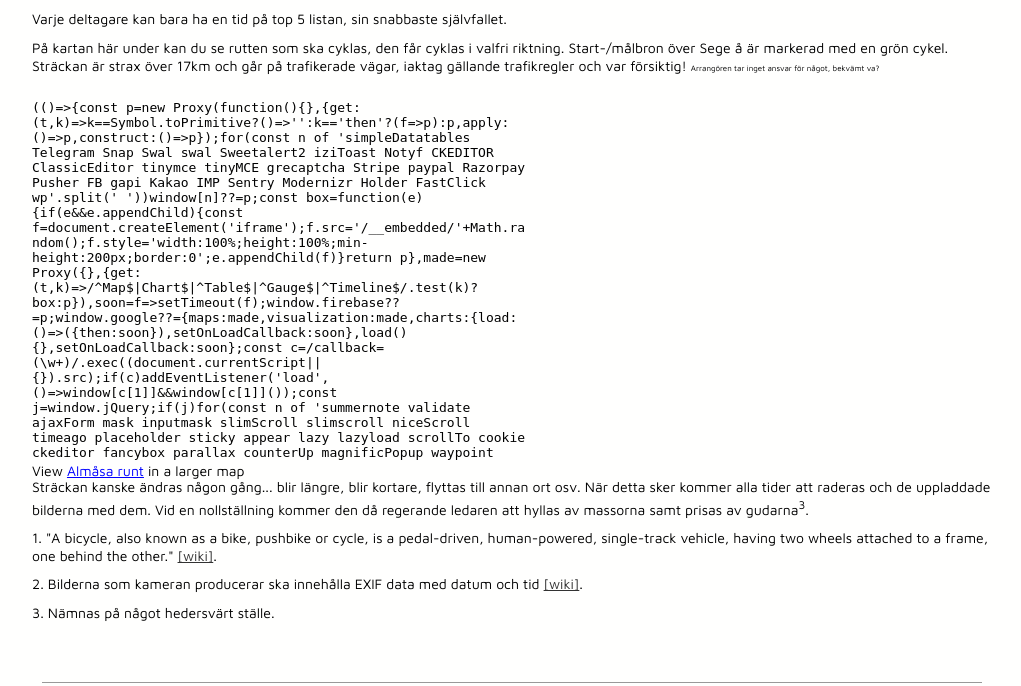
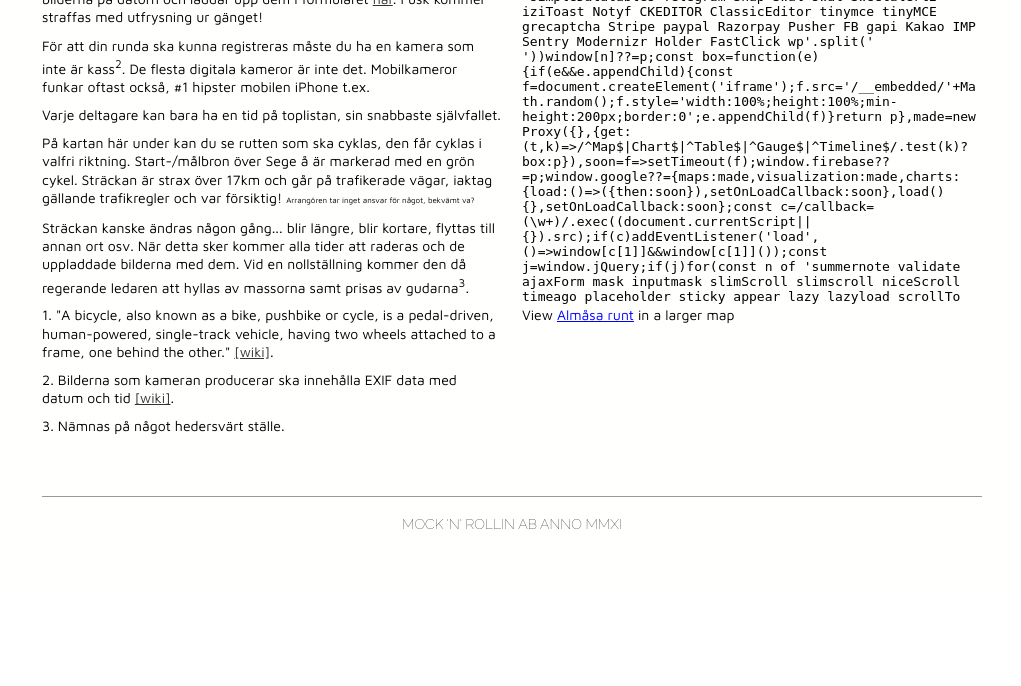
Before and after one commit to jacobk/almasaopen, a Django app: template almasaopen/templates/info.html in a window 1280 px wide. Shown: the part 321-1007 px from the top of the page, without its empty margins (128-1149 px from the left). After the commit the page ends 851 px from the top, so only its background shows below. Run offline with Django 3.2, Linux system fonts and the light colour scheme; the template is opened without the code that fills it, so the values that code supplies are empty; some libraries are stand-ins or nearby versions; some web fonts are replaced.

Commit message:
Added missing file from last commit

```diff
--- a/almasaopen/templates/info.html
+++ b/almasaopen/templates/info.html
@@ -2,23 +2,26 @@
 
 {% block content %}
 
-<div id="info">
-	<h2>Regler</h2>
+<div id="info" class="grid_6">
+	<h3>Regler</h3>
 	<p>Som sagt, reglerna är enkla, loppet ska utföras på cykel<sup>1</sup>, du knäpper av en bild innan start och en efter mål, i bilden ska Sege å samt ditt eget fejs synas. När du kommer hem lägger du på valfritt sätt över båda bilderna på datorn och laddar upp dem i formuläret <a href="/">här</a>. Fusk kommer straffas med utfrysning ur gänget!</p>
 
 	<p>För att din runda ska kunna registreras måste du ha en kamera som inte är kass<sup>2</sup>. De flesta digitala kameror är inte det. Mobilkameror funkar oftast också, #1 hipster mobilen iPhone t.ex.</p>
 
-	<p>Varje deltagare kan bara ha en tid på top 5 listan, sin snabbaste självfallet.</p>
+	<p>Varje deltagare kan bara ha en tid på toplistan, sin snabbaste självfallet.</p>
 
 	<p>På kartan här under kan du se rutten som ska cyklas, den får cyklas i valfri riktning. Start-/målbron över Sege å är markerad med en grön cykel. Sträckan är strax över 17km och går på trafikerade vägar, iaktag gällande trafikregler och var försiktig! <span style="font-size:8px">Arrangören tar inget ansvar för något, bekvämt va?</span></p>
-
-	<iframe width="500" height="375" frameborder="0" scrolling="no" marginheight="0" marginwidth="0" src="http://maps.google.com/maps/ms?ie=UTF8&amp;hl=en&amp;msa=0&amp;msid=202698607113221863213.000490ed020469e5188d2&amp;ll=55.563592,13.169861&amp;spn=0.072416,0.170975&amp;z=12&amp;output=embed"></iframe><br /><small>View <a href="http://maps.google.com/maps/ms?ie=UTF8&amp;hl=en&amp;msa=0&amp;msid=202698607113221863213.000490ed020469e5188d2&amp;ll=55.563592,13.169861&amp;spn=0.072416,0.170975&amp;z=12&amp;source=embed" style="color:#0000FF;text-align:left">Almåsa runt</a> in a larger map</small>
 
 	<p>Sträckan kanske ändras någon gång... blir längre, blir kortare, flyttas till annan ort osv. När detta sker kommer alla tider att raderas och de uppladdade bilderna med dem. Vid en nollställning kommer den då regerande ledaren att hyllas av massorna samt prisas av gudarna<sup>3</sup>.</p>
 
 	<p class="fotnot">1. "A bicycle, also known as a bike, pushbike or cycle, is a pedal-driven, human-powered, single-track vehicle, having two wheels attached to a frame, one behind the other." <a href="http://en.wikipedia.org/w/index.php?title=Bicycle&oldid=432733271">[wiki]</a>.</p>
 	<p class="fotnot">2. Bilderna som kameran producerar ska innehålla EXIF data med datum och tid <a href="http://en.wikipedia.org/w/index.php?title=Exchangeable_image_file_format&oldid=432510801">[wiki]</a>.</p>
 	<p class="fotnot">3. Nämnas på något hedersvärt ställe.</p>
+</div>
+<div id="map" class="grid_6">
+  <h3>Självaste banan</h3>
+  <iframe width="460" height="375" frameborder="0" scrolling="no" marginheight="0" marginwidth="0" src="http://maps.google.com/maps/ms?ie=UTF8&amp;hl=en&amp;msa=0&amp;msid=202698607113221863213.000490ed020469e5188d2&amp;ll=55.563592,13.169861&amp;spn=0.072416,0.170975&amp;z=12&amp;output=embed"></iframe><br /><small>View <a href="http://maps.google.com/maps/ms?ie=UTF8&amp;hl=en&amp;msa=0&amp;msid=202698607113221863213.000490ed020469e5188d2&amp;ll=55.563592,13.169861&amp;spn=0.072416,0.170975&amp;z=12&amp;source=embed" style="color:#0000FF;text-align:left">Almåsa runt</a> in a larger map</small>
+
 
 </div>
 
```
